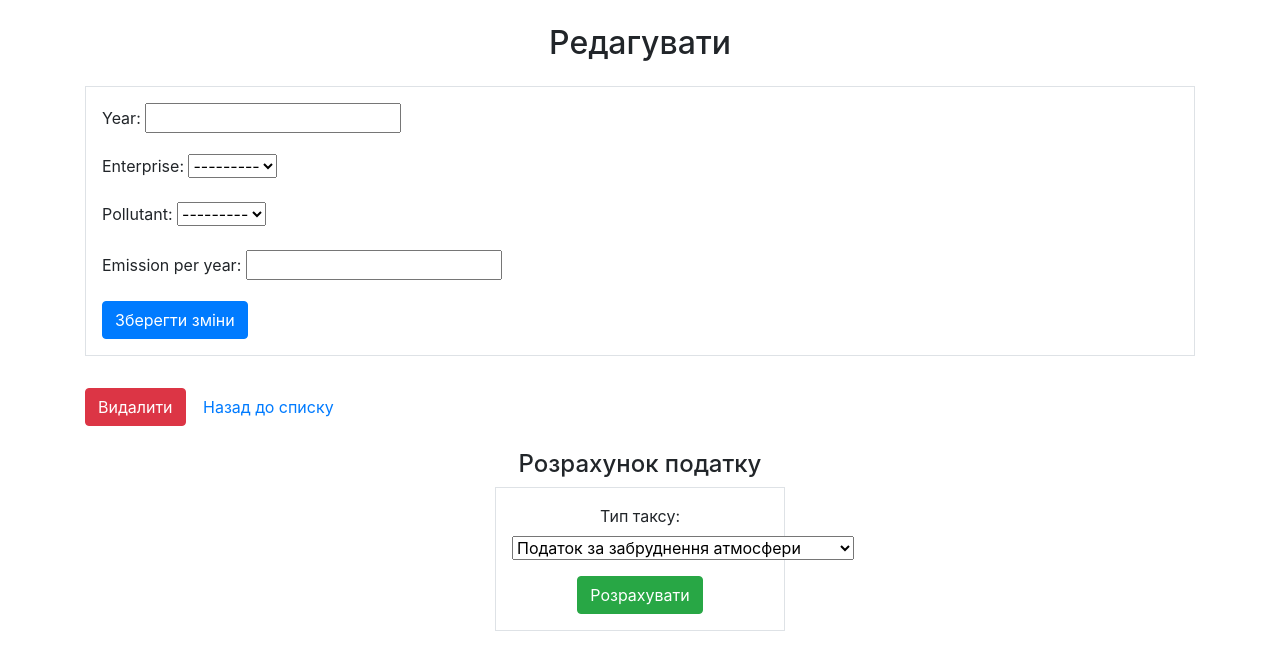
After one commit to nikiturka/eco_monitoring, a Django app: template templates/app/records_retrieve_update_delete.html in a window 1280 px wide. The commit adds this page. Shown: the top 670 px of the page. Run offline with Django 5.2, Linux system fonts and the light colour scheme; the template is opened without the code that fills it: values that come from a table or form of the project are taken from there, others are empty; some libraries are stand-ins or nearby versions.

Commit message:
add tax calculation

```diff
--- a/app/forms.py
+++ b/app/forms.py
@@ -1,5 +1,7 @@
 from django import forms
-from .models import Pollutant, Enterprise, Record
+
+from .choices import TAX_TYPE_CHOICES
+from .models import Pollutant, Enterprise, Record, Tax
 
 
 class PollutantForm(forms.ModelForm):
@@ -18,3 +20,19 @@ class RecordForm(forms.ModelForm):
     class Meta:
         model = Record
         fields = ['year', 'enterprise', 'pollutant', 'emission_per_year']
+
+
+class TaxForm(forms.Form):
+    tax_type = forms.ChoiceField(choices=TAX_TYPE_CHOICES, label="Тип таксу")
+
+    def save(self, record):
+        tax_type = self.cleaned_data['tax_type']
+
+        tax = Tax.objects.create(
+            year=record.year,
+            enterprise=record.enterprise,
+            pollutant=record.pollutant,
+            emission_per_year=record.emission_per_year,
+            tax_type=tax_type,
+        )
+        return tax
--- a/app/models.py
+++ b/app/models.py
@@ -33,31 +33,29 @@ class Record(models.Model):
     pollutant = models.ForeignKey(Pollutant, on_delete=models.CASCADE, related_name='records')
     emission_per_year = models.FloatField(validators=[MinValueValidator(0)])
 
-    class Meta:
-        unique_together = ('year', 'enterprise', 'pollutant')
-
     def __str__(self):
         return f"Record for {self.enterprise} in {self.year}"
 
 
-class Tax(Record):
+class Tax(models.Model):
+    record = models.ForeignKey(Record, on_delete=models.CASCADE)
     tax_amount = models.FloatField(validators=[MinValueValidator(0)])
     tax_type = models.CharField(max_length=255, choices=TAX_TYPE_CHOICES)
 
     def __str__(self):
-        return f'{self.tax_type} for {self.enterprise} in {self.year}'
+        return f'{self.tax_type} for {self.record.enterprise} in {self.record.year}'
 
     @property
     def pollutant_tax_type_value(self):
         tax_mapping = {
-            TaxType.atmosphere_tax: self.pollutant.atmosphere_tax,
-            TaxType.waterbody_tax: self.pollutant.waterbody_tax,
-            TaxType.placement_tax: self.pollutant.placement_tax,
+            TaxType.atmosphere_tax: self.record.pollutant.atmosphere_tax,
+            TaxType.waterbody_tax: self.record.pollutant.waterbody_tax,
+            TaxType.placement_tax: self.record.pollutant.placement_tax,
         }
         return tax_mapping.get(self.tax_type)
 
 
     def save(self, *args, **kwargs):
         if self.tax_amount is None:
-            self.tax_amount = self.emission_per_year * self.pollutant_tax_type_value
+            self.tax_amount = self.record.emission_per_year * self.pollutant_tax_type_value
         super().save(*args, **kwargs)
--- a/templates/app/base_retrieve_update_delete.html
+++ b/templates/app/base_retrieve_update_delete.html
@@ -20,6 +20,9 @@
     <button id="delete-button" class="btn btn-danger mt-3">Видалити</button>
     <a href="{% url entity_list_url %}" class="btn btn-link mt-3">Назад до списку</a>
 </div>
+
+{% block tax %}
+{% endblock %}
 
 <script src="https://code.jquery.com/jquery-3.5.1.min.js"></script>
 <script>
--- /dev/null
+++ b/templates/app/records_retrieve_update_delete.html
@@ -0,0 +1,18 @@
+{% extends 'app/base_retrieve_update_delete.html' %}
+
+{% block tax %}
+    <div class="col-md-3 mx-auto">
+        <h4 class="text-center mt-4">Розрахунок податку</h4>
+
+        <form method="post" class="border p-3">
+            {% csrf_token %}
+            <div class="form-group text-center">
+                {{ tax_form.tax_type.label_tag }}
+                {{ tax_form.tax_type }}
+            </div>
+            <div class="text-center">
+                <button type="submit" class="btn btn-success">Розрахувати</button>
+            </div>
+        </form>
+    </div>
+{% endblock %}
```
Also changed, not shown: app/views.py (+14 -5 lines), app/migrations/0001_initial.py, app/migrations/0002_tax_pollutant_atmosphere_tax_pollutant_placement_tax_and_more.py (deleted), app/migrations/0003_remove_pollutant_chemical_formula.py (deleted).
